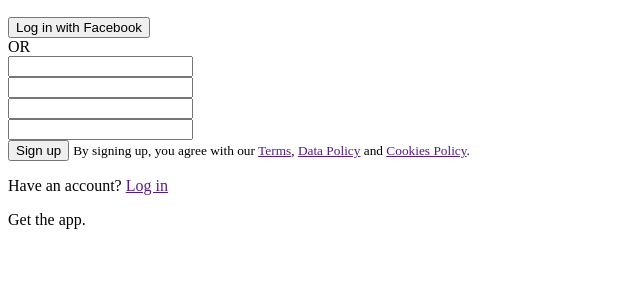
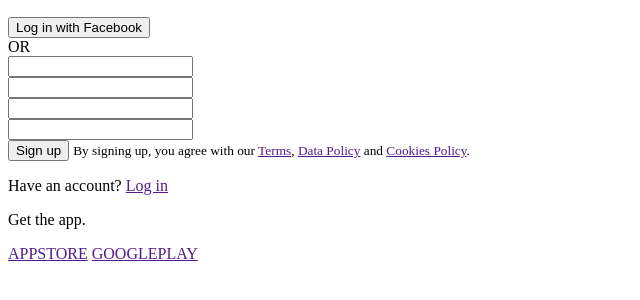
Before and after one commit to nicey0/frontend-examples, a plain HTML site: page Instagram/InstagramSignup/signup.html in a window 1280 px wide. Shown: the part 50-350 px from the top of the page, without its empty margins (0-640 px from the left). Drawn offline with Linux system fonts and the light colour scheme.

Commit message:
more skeleton + css file

```diff
--- a/Instagram/InstagramSignup/signup.html
+++ b/Instagram/InstagramSignup/signup.html
@@ -3,6 +3,7 @@
 <head>
     <meta charset="UTF-8">
     <title>Sign up • Instagram</title>
+    <link rel="stylesheet" href="main.css">
 </head>
 <body>
     <section>
@@ -42,6 +43,8 @@
     </section>
     <footer>
         <p>Get the app.</p>
+        <a href="">APPSTORE</a>
+        <a href="">GOOGLEPLAY</a>
     </footer>
 </body>
 </html>
```
Also changed, not shown: Instagram/InstagramSignup/main.css (added).
